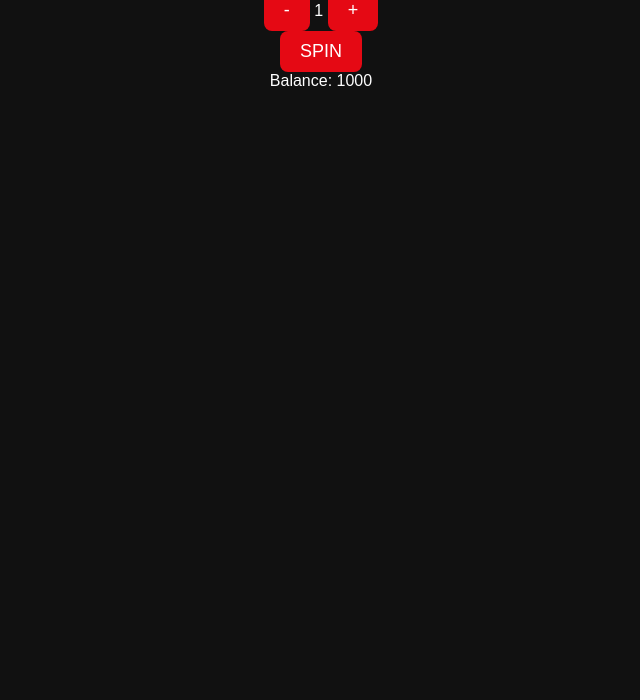
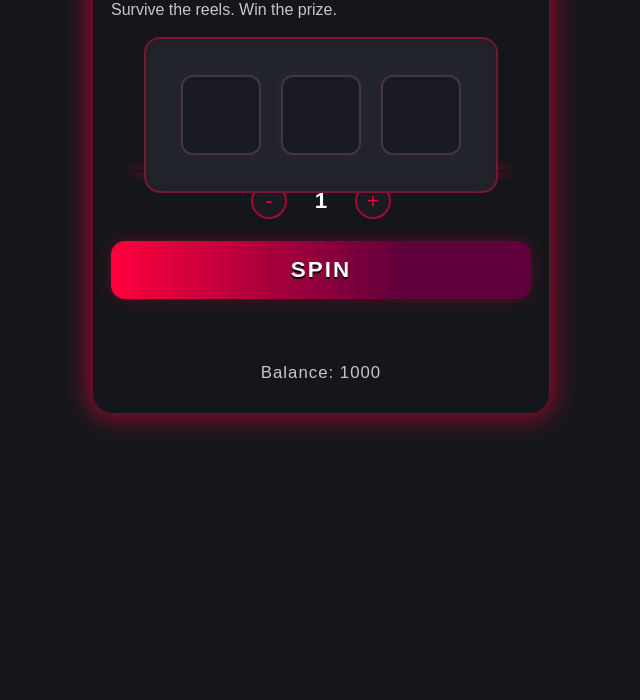
Before and after one commit to Player456B/Squid-Slot-Game, a plain HTML site: page index.html in a window 1280 px wide. Shown: the part 124-824 px from the top of the page, without its empty margins (319-959 px from the left). Before the commit the page ends 800 px from the top, so only its background shows below. Drawn offline with Linux system fonts and the light colour scheme.

Commit message:
Update Style.css

```diff
--- a/Style.css
+++ b/Style.css
@@ -1,39 +1,174 @@
 body {
-  background-color: #111;
+  margin: 0;
+  padding: 0;
+  font-family: 'Orbitron', Arial, sans-serif;
+  background: #16171c;
   color: #fff;
-  font-family: 'Arial', sans-serif;
+  min-height: 100vh;
+}
+
+#game-container {
+  max-width: 420px;
+  margin: 24px auto;
+  background: rgba(22, 23, 28, 0.99);
+  border-radius: 20px;
+  box-shadow: 0 0 24px 4px #ff003c99;
+  padding: 24px 18px 30px 18px;
+}
+
+header h1 {
+  color: #ff003c;
+  font-size: 2.1em;
+  margin-bottom: 0.1em;
+  text-shadow: 0 0 12px #ff003c88, 0 2px 0 #000;
+  letter-spacing: 2px;
+}
+.subtitle {
+  font-size: 1em;
+  color: #c7c7c7;
+  margin-bottom: 18px;
+}
+
+.slot-reels {
+  display: flex;
+  justify-content: center;
+  align-items: center;
+  background: #22242b;
+  border-radius: 16px;
+  padding: 16px 5px;
+  margin: 0 auto 8px auto;
+  box-shadow: 0 2px 12px #2a002d44 inset;
+  border: 2px solid #ff003c66;
+  position: relative;
+  width: 100%;
+  max-width: 340px;
+  height: 120px;
+}
+
+.reel {
+  width: 76px;
+  height: 76px;
+  margin: 0 10px;
+  display: flex;
+  align-items: center;
+  justify-content: center;
+  background: #1a1b22;
+  border-radius: 12px;
+  box-shadow: 0 0 10px #ff003c22;
+  border: 2px solid #39394d;
+  transition: border 0.17s;
+  position: relative;
+}
+
+.reel img {
+  width: 64px;
+  height: 64px;
+  object-fit: contain;
+  user-select: none;
+  pointer-events: none;
+  filter: drop-shadow(0 0 6px #ff003c55);
+}
+
+.payline {
+  width: 90%;
+  margin: -32px auto 10px auto;
+  height: 4px;
+  background: linear-gradient(90deg, transparent 0%, #ff003c 50%, transparent 100%);
+  border-radius: 2px;
+  box-shadow: 0 0 8px #ff003c88;
+}
+
+.bet-panel {
+  display: flex;
+  justify-content: center;
+  align-items: center;
+  gap: 14px;
+  margin-bottom: 12px;
+}
+
+.bet-panel button {
+  background: #191a22;
+  color: #ff003c;
+  border: 2px solid #ff003c99;
+  font-size: 1.3em;
+  border-radius: 50%;
+  width: 36px;
+  height: 36px;
+  cursor: pointer;
+  transition: background 0.17s;
+}
+.bet-panel button:active {
+  background: #ff003c22;
+}
+
+#bet-amount {
+  font-size: 1.4em;
+  color: #fff;
+  font-weight: bold;
+  min-width: 40px;
   text-align: center;
 }
 
-.container {
-  margin-top: 50px;
+#spin-btn {
+  width: 100%;
+  padding: 16px;
+  font-size: 1.4em;
+  margin: 10px 0 0 0;
+  background: linear-gradient(90deg, #ff003c, #5f003c 70%);
+  color: #fff;
+  border: none;
+  border-radius: 14px;
+  box-shadow: 0 0 16px #ff003c44;
+  cursor: pointer;
+  text-shadow: 0 2px 0 #000;
+  transition: background 0.18s, box-shadow 0.18s;
+  font-family: inherit;
+  font-weight: bold;
+  letter-spacing: 2px;
+}
+#spin-btn:active {
+  background: #ff003cbb;
+  box-shadow: 0 0 6px #ff003c88;
 }
 
-.slot-machine {
-  display: flex;
-  justify-content: center;
-  margin: 30px 0;
+#result-message {
+  min-height: 34px;
+  text-align: center;
+  margin-top: 12px;
+  font-size: 1.1em;
+  font-weight: bold;
+  text-shadow: 0 0 9px #ff003c44;
 }
 
-.slot-machine img {
-  width: 100px;
-  height: 100px;
-  margin: 0 10px;
-  border-radius: 10px;
-  border: 2px solid #e50914;
-  background: #222;
+.balance-panel {
+  margin-top: 18px;
+  text-align: center;
+  color: #c7c7c7;
+  font-size: 1.05em;
+  letter-spacing: 1px;
 }
 
-button {
-  padding: 10px 20px;
-  font-size: 18px;
-  background: #e50914;
-  color: white;
-  border: none;
-  border-radius: 8px;
-  cursor: pointer;
+@media (max-width: 600px) {
+  #game-container {
+    max-width: 99vw;
+    padding: 10px 2vw 20px 2vw;
+    border-radius: 8px;
+  }
+  .slot-reels {
+    max-width: 96vw;
+    height: 84px;
+    padding: 9px 1px;
+  }
+  .reel {
+    width: 48px;
+    height: 48px;
+    margin: 0 4px;
+  }
+  .reel img {
+    width: 38px;
+    height: 38px;
+  }
+  .payline {
+    margin: -18px auto 6px auto;
+  }
 }
-
-button:hover {
-  background: #b40610;
-}
```
